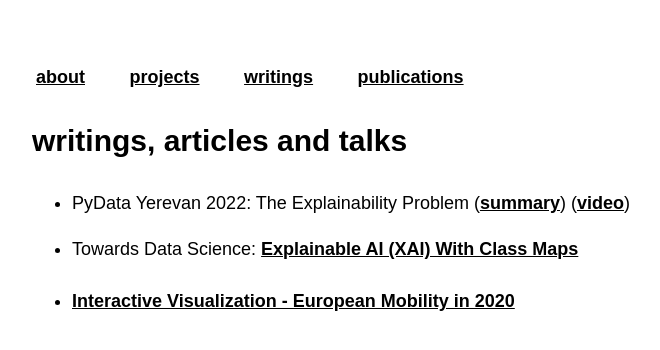
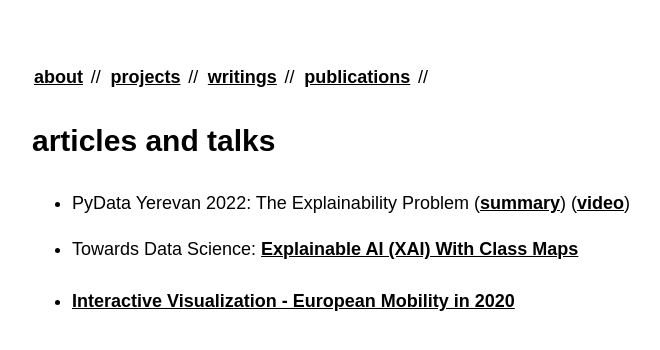
Before and after one commit to nurakawa/nk.github.io, a Jekyll site: the page built from post/index.md, in a window 1280 px wide. Shown: the top 350 px of the page, without its empty margins (288-948 px from the left). Built offline with Jekyll 4.4.1, drawn with Linux system fonts in a browser that asks for light colours.

Commit message:
fix appearance issues

```diff
--- a/_includes/navigation.html
+++ b/_includes/navigation.html
@@ -3,7 +3,7 @@
   {% if page.title == link.title %}
   <a href="{{ link.url }}" title="{{ link.title }}" class="current">{{ link.title }}</a>
   {% else %}
-  <a href="{{ link.url }}" title="{{ link.title }}">{{ link.title }}</a>
+  <a href="{{ link.url }}" title="{{ link.title }}">{{ link.title }}</a> //
   {% endif %}
   {% endfor %}
 </nav>
--- a/_sass/no-style-please.scss
+++ b/_sass/no-style-please.scss
@@ -108,7 +108,7 @@
   }
 
   #main-navigation {
-    word-spacing: 1.75em;
+    word-spacing: 0.15em;
     padding-bottom: 0.55em;
   }
 
@@ -121,7 +121,8 @@
     font-weight: strong;
     //background-color: #D6BBB645; // pink
     line-height: 24px;
-    padding: 2px 4px 0 4px;
+    // padding: 2px 4px 0 4px;
+    padding: 2px 0px 0 2px;
     // box-shadow: 2px 0 0 #D6BBB670;
   }
 
--- a/post/index.md
+++ b/post/index.md
@@ -3,7 +3,7 @@
 # To modify the layout, see https://jekyllrb.com/docs/themes/#overriding-theme-defaults
 
 layout: page
-title: writings, articles and talks
+title: articles and talks
 ---
 
 <ul style="line-height: 2.2">
```
Also changed, not shown: projects/index.md (+1 -5 lines).
